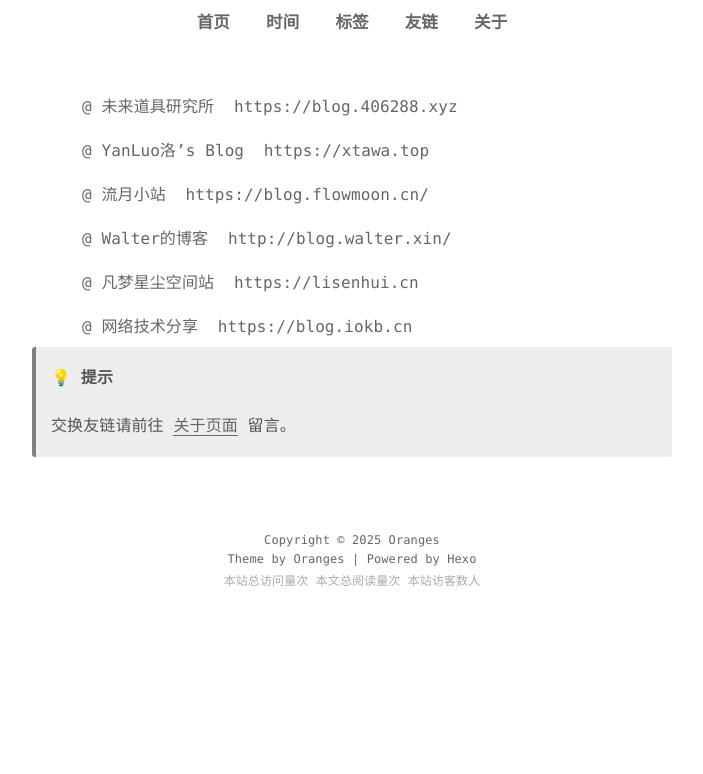
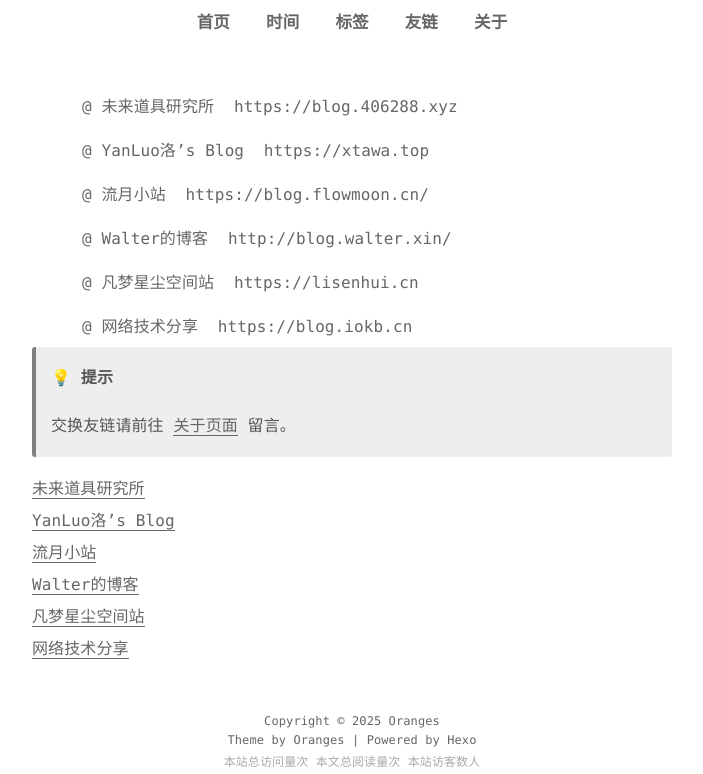
Before and after one commit to 26221/26221.github.io, a plain HTML site: page friends/index.html in a window 1280 px wide. Shown: the part 212-986 px from the top of the page, without its empty margins (288-991 px from the left). Before the commit the page ends 805 px from the top, so only its background shows below. Drawn offline with nearby package versions, Linux system fonts and the light colour scheme; some packages are replaced by stand-ins of ours; a script that the page names is missing; some icons are missing; a small style sheet from the web is missing.

Commit message:
Site updated: 2025-07-22 21:08:24

```diff
--- a/friends/index.html
+++ b/friends/index.html
@@ -220,7 +220,24 @@
 <p>💡 <strong>提示</strong></p>
 <p>交换友链请前往 <a href="https://blog.406288.xyz/about/">关于页面</a> 留言。</p>
 </blockquote>
-
+<div class="footer-item">
+  <a href="https://blog.406288.xyz" target="_blank" rel="noopener">未来道具研究所</a>
+</div>
+<div class="footer-item">
+  <a href="https://xtawa.top" target="_blank" rel="noopener">YanLuo洛’s Blog</a>
+</div>
+<div class="footer-item">
+  <a href="https://blog.flowmoon.cn/" target="_blank" rel="noopener">流月小站</a>
+</div>
+<div class="footer-item">
+  <a href="http://blog.walter.xin/" target="_blank" rel="noopener">Walter的博客</a>
+</div>
+<div class="footer-item">
+  <a href="https://lisenhui.cn" target="_blank" rel="noopener">凡梦星尘空间站</a>
+</div>
+<div class="footer-item">
+  <a href="https://blog.iokb.cn" target="_blank" rel="noopener">网络技术分享</a>
+</div>
     </div>
   </div>
 
```
